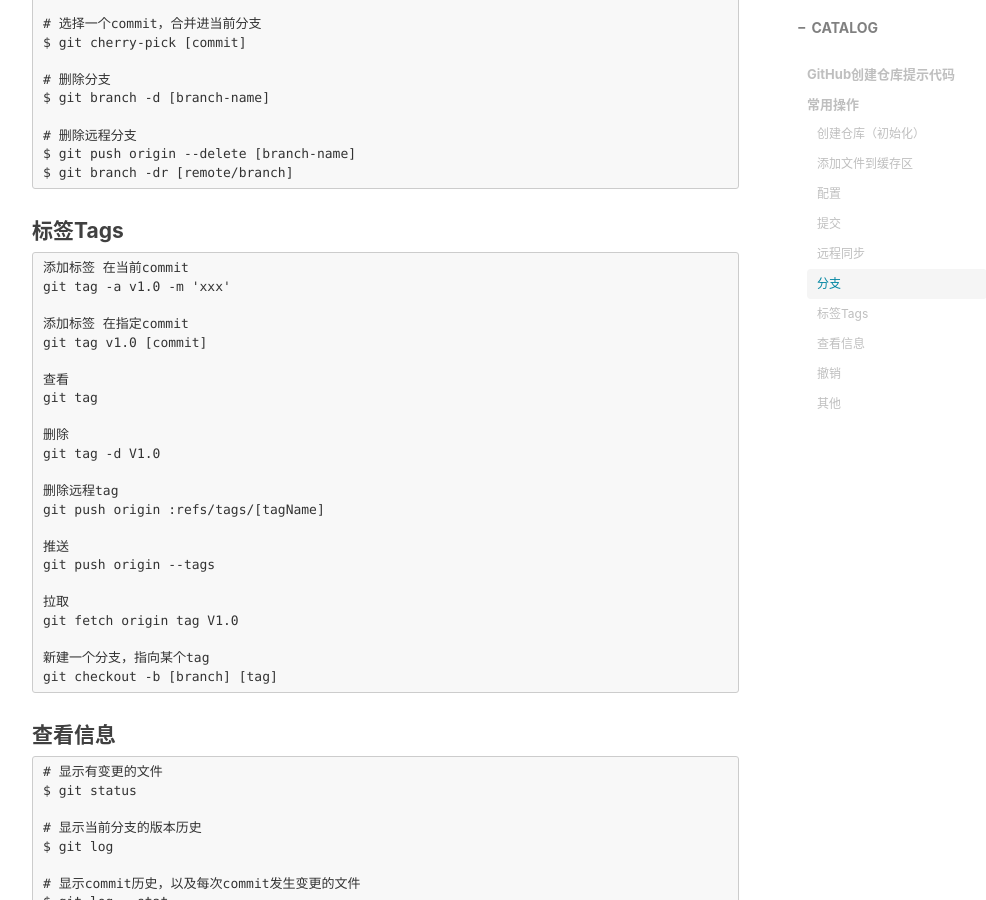
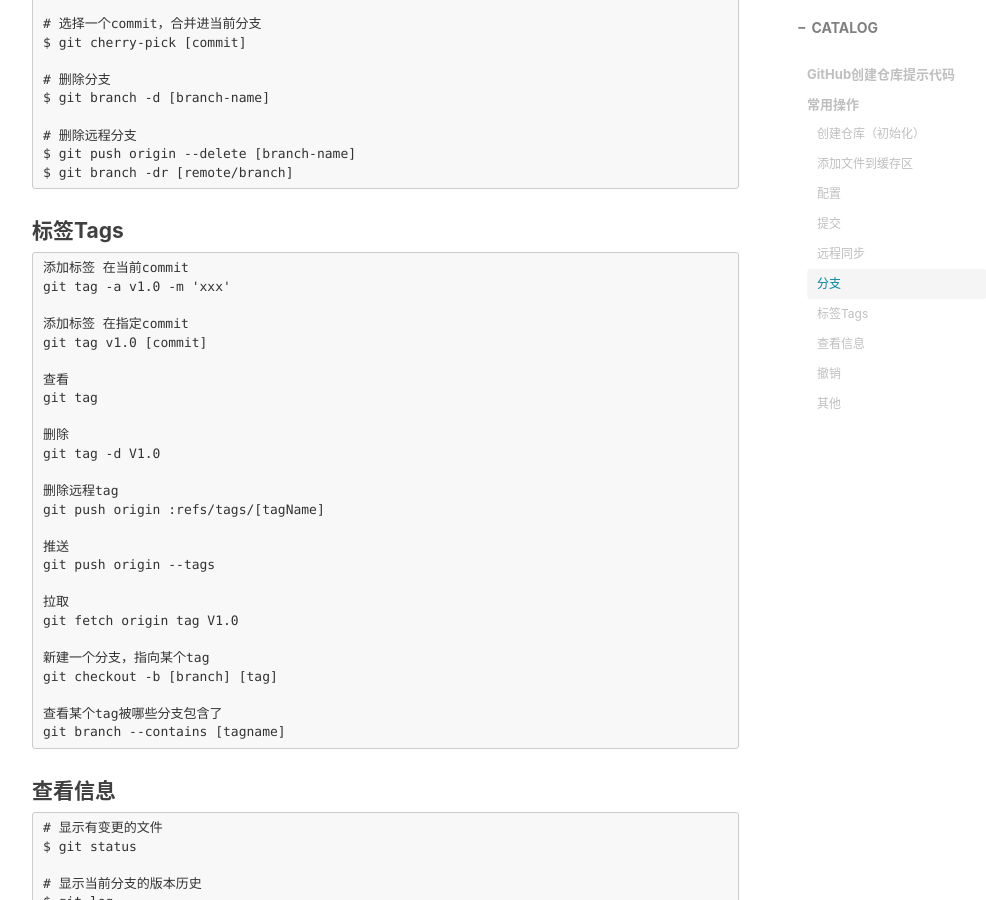
Before and after one commit to jangzc/jangzc.github.io, a Jekyll site: the page built from _posts/2018-08-03-Git指令整理.md, in a window 1280 px wide and 900 px high, scrolled down 3301 px. Shown: the whole window, without its empty margins (233-1219 px from the left). Built offline with Jekyll 4.4.1, drawn with Linux system fonts in a browser that asks for light colours; nearby versions of some CDN libraries; comment, search, counter and statistics services are not loaded; some of the changed text lies outside the part shown.

Commit message:
Update 2018-08-03-Git指令整理.md

```diff
--- a/_posts/2018-08-03-Git指令整理.md
+++ b/_posts/2018-08-03-Git指令整理.md
@@ -180,6 +180,9 @@ tags:
 	新建一个分支，指向某个tag
 	git checkout -b [branch] [tag]
 
+	查看某个tag被哪些分支包含了
+	git branch --contains [tagname]
+
 #### 查看信息
 
 	# 显示有变更的文件
```
Also changed, not shown: other parts of _posts/2018-08-03-Git指令整理.md (+1 -1 lines).
